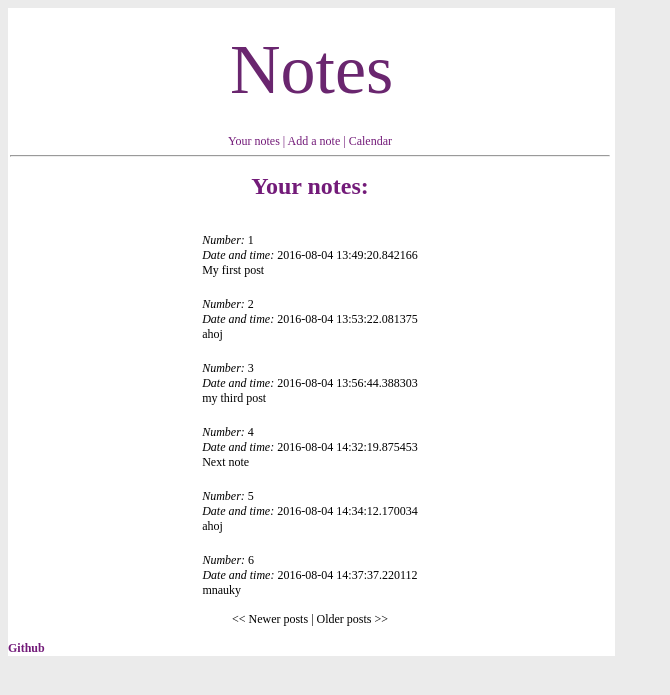
After one commit to sarkaaa/Notes, a Flask app: page /notes in a window 1280 px wide. The commit adds this page. Shown: the top 695 px of the page, without its empty margins (0-670 px from the left). Run offline with Flask 2, Linux system fonts and the light colour scheme; data comes from the database, SQL or seed files in the repository; both versions use the stored data as it was after the commit.

Commit message:
List of added notes, created "notes" category

```diff
--- a/app/templates/base.html
+++ b/app/templates/base.html
@@ -3,8 +3,8 @@
     <title>{{ title }} - Notes</title>
   </head>
   <body>
-    <div><a href="/index">Your notes</a>
-	| <a href="/add">Add a note</a>
+    <div><a href="/notes">Your notes</a>
+	| <a href="/index">Add a note</a>
 	| <a href="/calendar">Calendar</a></div>
     <hr>
     {% block content %}{% endblock %}
--- /dev/null
+++ b/app/templates/notes.html
@@ -0,0 +1,88 @@
+<!DOCTYPE html PUBLIC "-//W3C//DTD HTML 4.01 Transitional//EN" "http://www.w3.org/TR/html4/loose.dtd">
+<html xmlns:o="urn:schemas-microsoft-com:office:office" xmlns:v="urn:schemas-microsoft-com:vml" xmlns="http://www.w3.org/1999/xhtml">
+<head>
+	<meta content="text/html; charset=utf-8" http-equiv="Content-Type">
+	<style type="text/css">
+		a, a:link {text-decoration: none;}
+		table, td {margin: 0; padding: 0;}
+		body, div.body_style, p, td {font-size:12px; color: #000000;}
+		b, strong {font-weight: bold;}
+				a {color: #731B79; text-decoration: none;}
+	</style>
+</head>
+
+<body text="#000000" link="#731B79" bgcolor="#ebebeb">
+	<div style="background: #ebebeb; min-height:600px; color: #000000;">
+
+
+
+					<table cellspacing="0" cellpadding="0" border="0" bgcolor="#ebebeb" align="center">
+                    <td width="100%" align="center" style="background: #ebebeb;">
+						<tbody>
+
+							<tr>
+                            <td width="80" valign="top" style="background:#ffffff; padding:20px 220px;">
+							<table align="center">
+							<tbody>
+                            <tr>
+                                <td valign="top" align="center" style="background:#ffffff; font-size: 70px; color: #6A266F; align-content: center;">Notes</td>
+							</tr>
+                            </tbody>
+                            </table>
+                            </td>
+                            </tr>
+
+                            <tr>
+                            <td width="600" valign="top" align="left" style="background:#ffffff;">
+							<table align="left">
+							<tbody>
+                            <tr>
+
+                            <td valign="top" align="center" style="width: 600px; color:#731B79; background: #ffffff;">
+                                {% extends "base.html" %}
+                            </td>
+							</tr>
+                            </tbody>
+                            </table>
+                            </td>
+                            </tr>
+
+							<tr>
+							<td width="600" valign="top" style="background:#ffffff; padding:20px 0px;">
+							<table align="left">
+							<tbody>
+                            <tr>
+							<td valign="top" align="left">
+{% block content %}
+	<h1>Your notes:</h1>
+	{% for post in posts %}
+		{% include 'post.html' %}
+	{% endfor %}
+	<p>
+ {% if posts.has_prev %}<a href="{{ url_for('index', page=posts.prev_num) }}"><< Newer posts</a>{% else %}<< Newer posts{% endif %} |
+    {% if posts.has_next %}<a href="{{ url_for('index', page=posts.next_num) }}">Older posts >></a>{% else %}Older posts >>{% endif %}
+</p>
+
+							</td>
+							</tr>
+                            </tbody>
+							</table>
+                            </td>
+                            </tr>
+
+                            <tr>
+                            <td width="600" valign="top" align="left" style="background:#ffffff;">
+                            <table align="left">
+                            <tbody>
+                            <a href="https://github.com/sarkaaa" target="blank" style="font-weight: bold;">Github</a>
+                            </td>
+                            </tbody>
+                            </table>
+                            </td>
+                            </tr>
+
+</tbody></td></table>
+</div>
+</body>
+</html>
+{% endblock %}
--- a/app/templates/post.html
+++ b/app/templates/post.html
@@ -1,8 +1,9 @@
 <table>
     <tr valign="top">
         <td>
-            <i>{{ post.date }} :</i>
-            <br>{{ post.data }}
+            <br><i>Number: </i> {{ post.id }}
+            <br><i>Date and time: </i>{{ post.timestamp }}
+            <br>{{ post.body }}
         </td>
     </tr>
 </table>
--- a/app/views.py
+++ b/app/views.py
@@ -9,7 +9,7 @@ from .models import Post
 def index():
 	form = PostForm()
 	if form.validate_on_submit():
-		post = Post(body=form.post.data, timestamp=datetime.utcnow())
+		post = Post(id=app.id(), body=form.post.data, timestamp=datetime.utcnow())
 		db.session.add(post)
 		db.session.commit()
 		return redirect(url_for('index'))
@@ -17,15 +17,14 @@ def index():
 	return render_template('index.html',
 							title = 'Přehled poznámek',
 							form=form,
-						   	db=db,
 							posts=posts)
 
-@app.route('/add')
-def add():
-	user = {'nickname': 'User'}
-	return render_template('add.html',
+@app.route('/notes')
+def notes():
+	posts = Post.query.all()
+	return render_template('notes.html',
 							title = 'Přidat poznámku',
-							user=user)
+						   posts=posts)
 
 @app.route('/calendar')
 def calendar():
```
Also changed, not shown: app.db.
